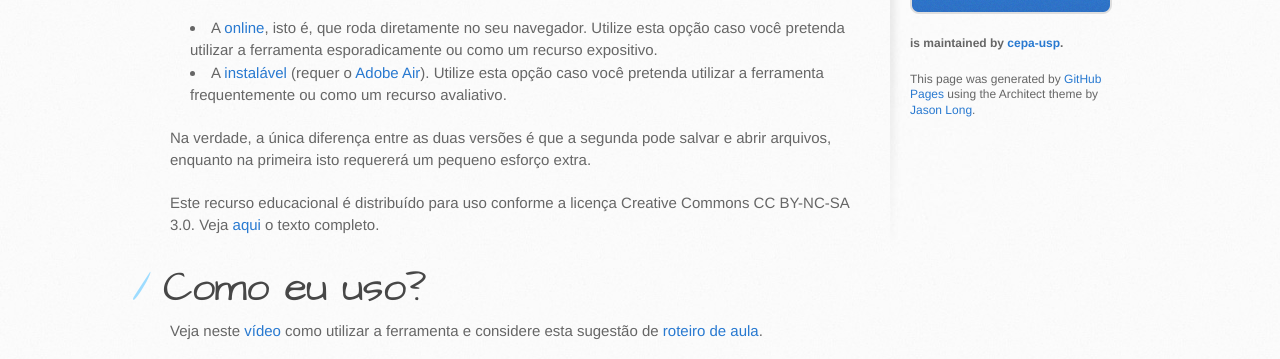
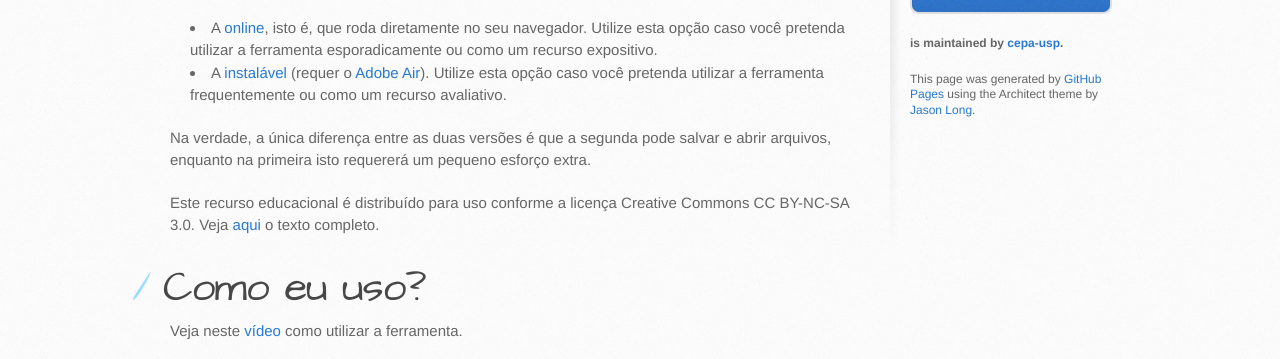
Before and after one commit to cepa-usp/AI-0170, a plain HTML site: page index.html in a window 1280 px wide. Shown: the part 568-927 px from the top of the page. Drawn offline with Linux system fonts and the light colour scheme.

Commit message:
Removida a referência para o roteiro de aula

```diff
--- a/index.html
+++ b/index.html
@@ -60,7 +60,7 @@
 <h1>Como eu uso?</h1>
 <!-- TODO: link para roteiro de aulas -->
 <p>
-	Veja neste <a href="http://www.youtube.com/watch?v=PJlPleMYuG4&t=22">vídeo</a> como utilizar a ferramenta e considere esta sugestão de <a>roteiro de aula</a>.
+	Veja neste <a href="http://www.youtube.com/watch?v=PJlPleMYuG4&t=22">vídeo</a> como utilizar a ferramenta.
 </p>
 
 <h1>Eu tenho uma pergunta!</h1>
```
